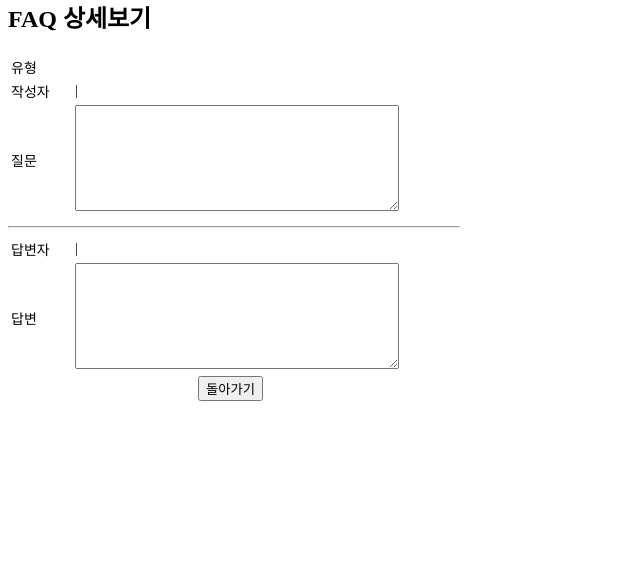
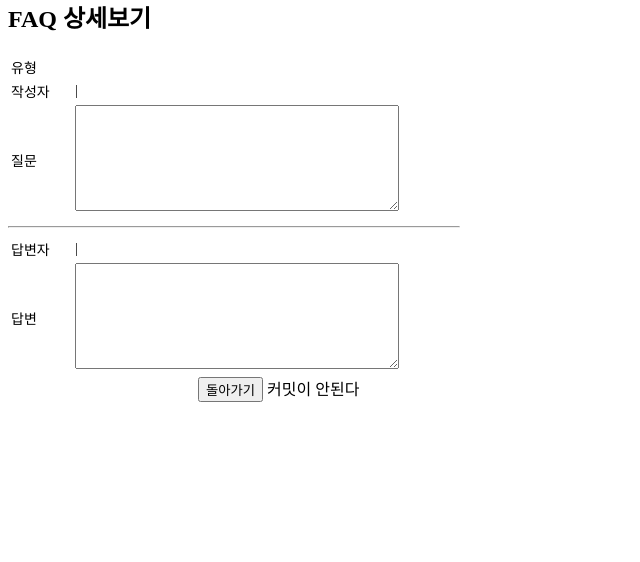
Before and after one commit to Django-Mission/django_mission_02-sseungGit, a Django app: template basic/templates/support/support_detail.html in a window 1280 px wide. Shown: the part 21-583 px from the top of the page, without its empty margins (0-640 px from the left). Run offline with Django 4.2, Linux system fonts and the light colour scheme; the template is opened without the code that fills it, so the values that code supplies are empty.

Commit message:
commit_3

```diff
--- a/basic/templates/support/support_detail.html
+++ b/basic/templates/support/support_detail.html
@@ -37,5 +37,5 @@
     </from>
 </div>
 <button onClick="history.back()" style="margin-left : 190px;">돌아가기</button>
-
+커밋이 안된다
 {% endblock %}
```
